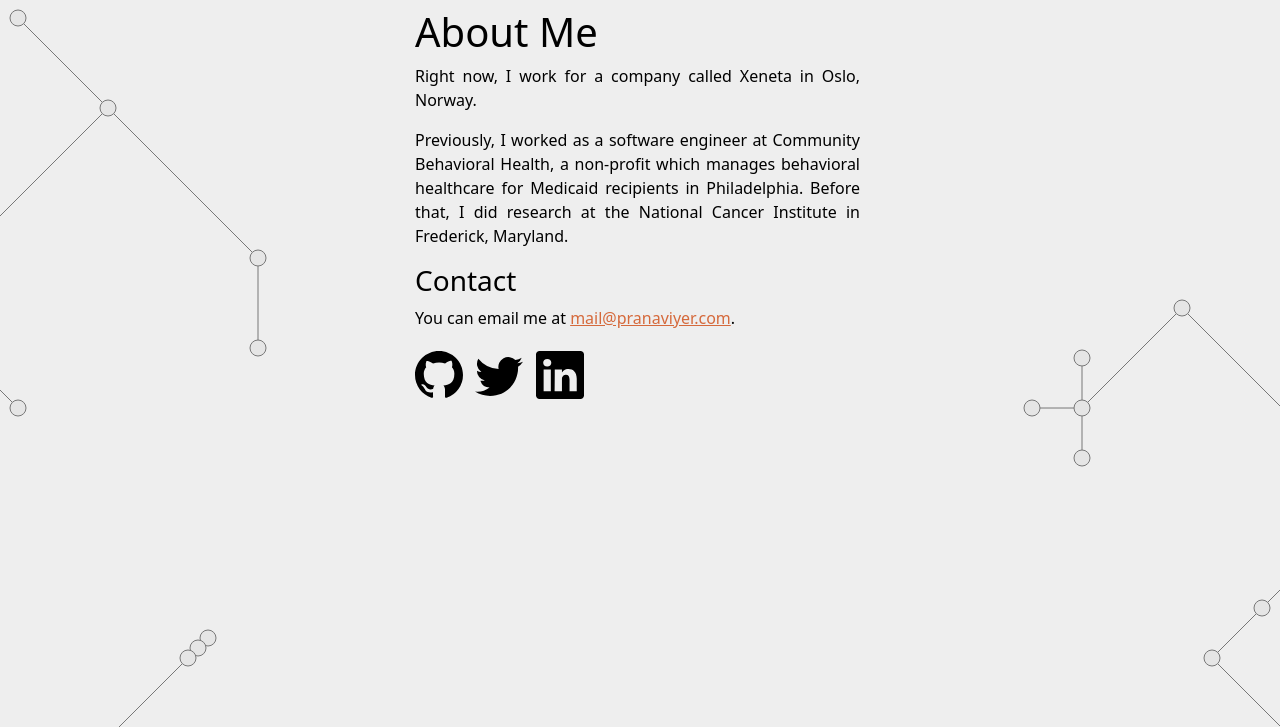
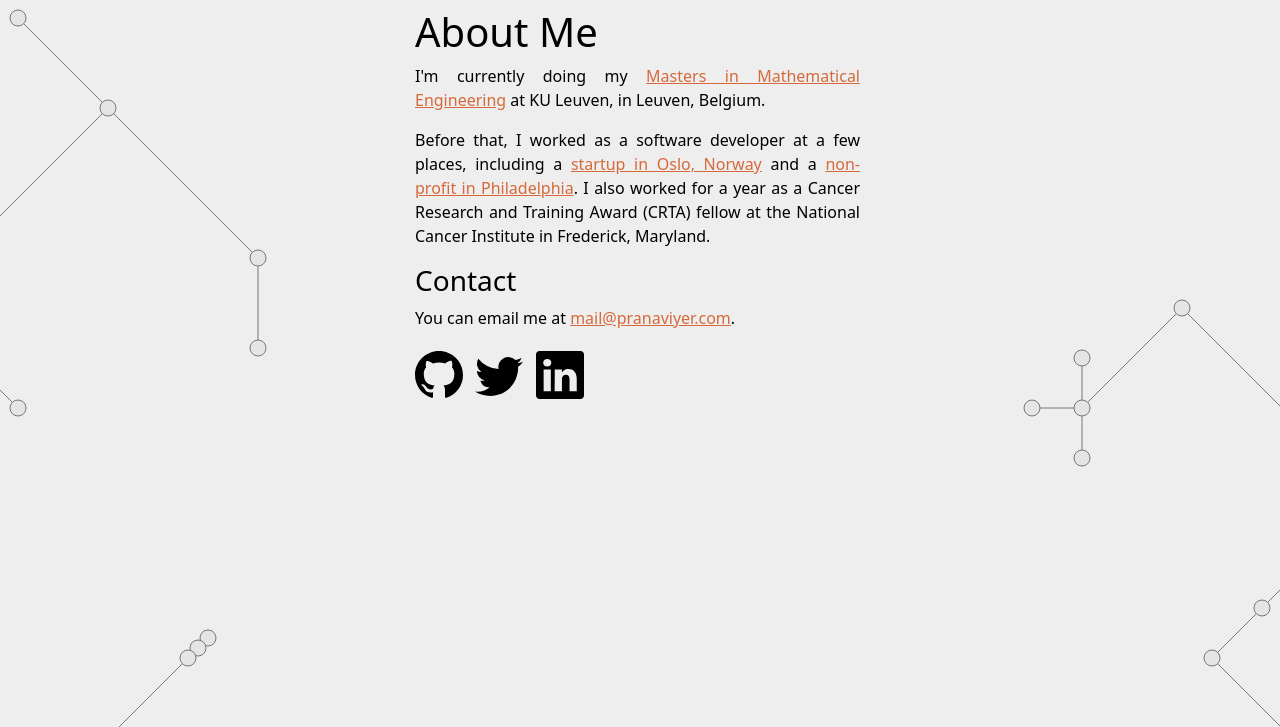
Before and after one commit to pranav-iyer/personalsite, a Django app: page /about/ in a window 1280 px wide. Shown: the part 47-774 px from the top of the page. Run offline with Django 3.2, Linux system fonts and the light colour scheme; style sheets or scripts are compiled from the project's sources; parts of the project's set-up code (start-up, migrations or seed data) failed here and were passed over; some libraries are stand-ins or nearby versions.

Commit message:
updated about text

```diff
--- a/personalsite/public/templates/public/about.html
+++ b/personalsite/public/templates/public/about.html
@@ -8,12 +8,11 @@
     <div class="big-margins">
         <h1>About Me</h1>
         <p>
-            Right now, I work for a company called Xeneta in Oslo, Norway.
+        I'm currently doing my <a href="https://www.kuleuven.be/programmes/master-mathematical-engineering" target="_blank">Masters in Mathematical Engineering</a> at KU Leuven, in Leuven, Belgium.
         </p>
         <p>
-            Previously, I worked as a software engineer at Community Behavioral Health, a
-            non-profit which manages behavioral healthcare for Medicaid recipients in Philadelphia.
-            Before that, I did research at the National Cancer Institute in Frederick, Maryland.
+        Before that, I worked as a software developer at a few places, including a <a href="https://www.xeneta.com/" target="_blank">startup in Oslo, Norway</a> and a
+        <a href="https://cbhphilly.org/" target="_blank">non-profit in Philadelphia</a>. I also worked for a year as a Cancer Research and Training Award (CRTA) fellow at the National Cancer Institute in Frederick, Maryland.
         </p>
         <h3>Contact</h3>
         <p>
--- a/personalsite/public/templates/public/index.html
+++ b/personalsite/public/templates/public/index.html
@@ -8,7 +8,7 @@
   <div class="big-margins">
     <h1>Welcome!</h1>
     <p>
-      Hi! I'm Pranav, a Python developer. I mostly use this domain for little web apps to make my life easier,
+      Hi! I'm Pranav, currently a student and formerly a Python developer. I mostly use this domain for little web apps to make my life easier,
       and the occasional blog post.
     </p>
     <p>
```
